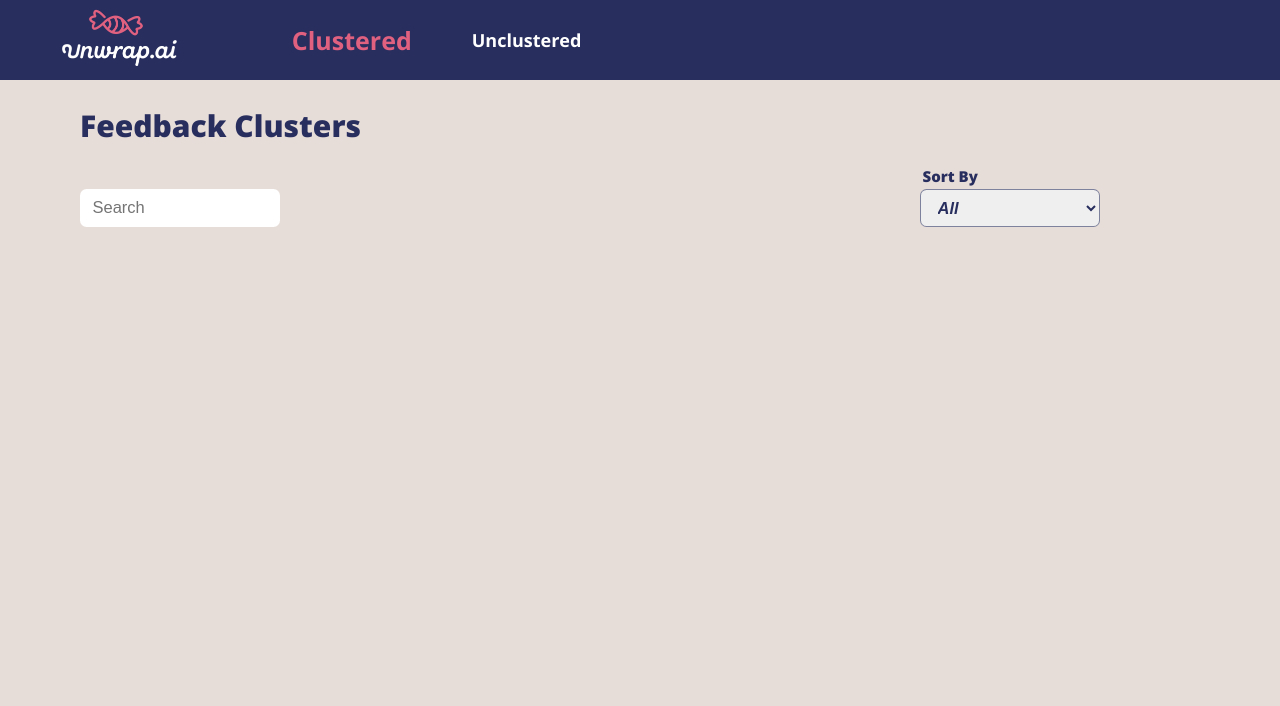
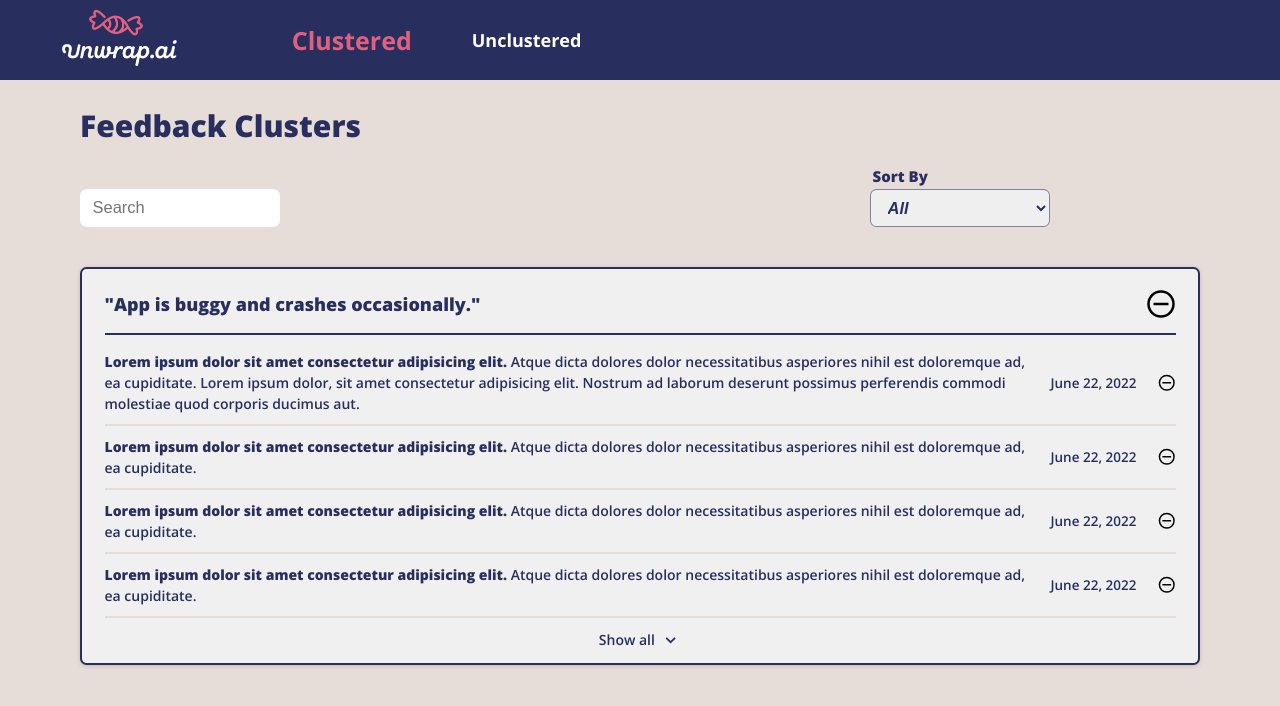
Before and after one commit to davidmvenegas/Unwrap.ai, a React (Create React App) app: page / in a window 1280 px wide. Shown: the top 706 px of the page. Built offline with nearby package versions, Linux system fonts and the light colour scheme.

Commit message:
clustered sentence wireframe complete

```diff
--- a/package.json
+++ b/package.json
@@ -8,6 +8,7 @@
     "@testing-library/user-event": "^13.5.0",
     "react": "^18.2.0",
     "react-dom": "^18.2.0",
+    "react-icons": "^4.4.0",
     "react-router-dom": "^6.3.0",
     "react-scripts": "5.0.1",
     "web-vitals": "^2.1.4"
--- a/src/components/0-navbar/navbar.css
+++ b/src/components/0-navbar/navbar.css
@@ -3,7 +3,7 @@
     display: flex;
     align-items: center;
     justify-content: flex-start;
-    background-color: #282e5e;
+    background-color: var(--primary-color);
     height: 8rem;
 }
 .navbar-wrapper {
--- /dev/null
+++ b/src/components/1-clustered_tab/Clust.js
@@ -0,0 +1,52 @@
+import './clust.css'
+import { BiChevronDown } from 'react-icons/bi'
+import { GrSubtractCircle } from 'react-icons/gr'
+
+function Clust() {
+    return (
+        <div className="clst-wrapper">
+            <div className="clst-title-wrapper">
+                <h1>"App is buggy and crashes occasionally."</h1>
+                <GrSubtractCircle id='clst-title-accepted'/>
+            </div>
+            <div className="clst-sentence-wrapper">
+                <p><span>Lorem ipsum dolor sit amet consectetur adipisicing elit.</span> Atque dicta dolores dolor necessitatibus asperiores nihil est doloremque ad, ea cupiditate. Lorem ipsum dolor, sit amet consectetur adipisicing elit. Nostrum ad laborum deserunt possimus perferendis commodi molestiae quod corporis ducimus aut.</p>
+                <div className="clst-sentence-end-box">
+                    <h4>June 22, 2022</h4>
+                    <GrSubtractCircle id='clst-sentence-accepted'/>
+                </div>
+            </div>
+            <div className="clst-sentence-wrapper">
+                <p><span>Lorem ipsum dolor sit amet consectetur adipisicing elit.</span> Atque dicta dolores dolor necessitatibus asperiores nihil est doloremque ad, ea cupiditate.</p>
+                <div className="clst-sentence-end-box">
+                    <h4>June 22, 2022</h4>
+                    <GrSubtractCircle id='clst-sentence-accepted'/>
+                </div>
+            </div>
+            <div className="clst-sentence-wrapper">
+                <p><span>Lorem ipsum dolor sit amet consectetur adipisicing elit.</span> Atque dicta dolores dolor necessitatibus asperiores nihil est doloremque ad, ea cupiditate.</p>
+                <div className="clst-sentence-end-box">
+                    <h4>June 22, 2022</h4>
+                    <GrSubtractCircle id='clst-sentence-accepted'/>
+                </div>
+            </div>
+            <div className="clst-sentence-wrapper">
+                <p><span>Lorem ipsum dolor sit amet consectetur adipisicing elit.</span> Atque dicta dolores dolor necessitatibus asperiores nihil est doloremque ad, ea cupiditate.</p>
+                <div className="clst-sentence-end-box">
+                    <h4>June 22, 2022</h4>
+                    <GrSubtractCircle id='clst-sentence-accepted'/>
+                </div>
+            </div>
+
+            <div className="clst-dropdown-wrapper">
+                <div className="clst-dropdown-box">
+                    <p>Show all</p>
+                    <BiChevronDown id='clst-dropdown-click'/>
+                </div>
+            </div>
+
+        </div>
+    )
+}
+
+export default Clust
--- a/src/components/1-clustered_tab/Clustered.js
+++ b/src/components/1-clustered_tab/Clustered.js
@@ -1,5 +1,6 @@
 import './clustered.css'
 import Navbar from '../0-navbar/Navbar'
+import Clust from './Clust'
 
 function Clustered() {
 
@@ -22,7 +23,7 @@ function Clustered() {
     return (
         <div>
             <Navbar/>
-            <div className='clst-wrapper'>
+            <div className='clst-container'>
                 <div className="clst-header">
                     <h1>Feedback Clusters</h1>
                     <div className="clst-header-box">
@@ -39,7 +40,13 @@ function Clustered() {
                         </div>
                     </div>
                 </div>
-                <div className="clst-body"></div>
+                <div className="clst-body">
+
+
+                    <Clust/>
+
+
+                </div>
             </div>
         </div>
     )
--- /dev/null
+++ b/src/components/1-clustered_tab/clust.css
@@ -0,0 +1,91 @@
+.clst-wrapper {
+    background: #f1f0f0;
+    border: 2px solid var(--primary-color);
+    border-radius: .65rem;
+    padding: 2rem 2.25rem 0;
+    margin-bottom: 2rem;
+    box-shadow: rgba(0, 0, 0, 0.16) 0px 1px 4px;
+}
+
+/* Cluster Title */
+.clst-title-wrapper {
+    display: flex;
+    align-items: center;
+    justify-content: space-between;
+    padding-bottom: 1.35rem;
+    margin-bottom: .65rem;
+    border-bottom: 2px solid var(--primary-color);
+}
+.clst-title-wrapper h1 {
+    font-size: 1.8rem;
+    font-weight: 800;
+}
+#clst-title-accepted {
+    font-size: 3rem;
+    transition: all .1s ease;
+}
+#clst-title-accepted:hover {
+    transform: scale(1.085);
+    background: radial-gradient(circle, rgba(255, 0, 0, 0.25) 0%, #ffffff00 75%);
+    cursor: pointer;
+}
+
+/* Cluster Sentence */
+.clst-sentence-wrapper {
+    display: flex;
+    align-items: center;
+    justify-content: space-between;
+    padding: 1rem 0;
+    border-bottom: 2px solid var(--secondary-color);
+}
+.clst-sentence-wrapper p {
+    font-size: 1.4rem;
+    font-weight: 600;
+    line-height: 1.5;
+    width: 87.5%;
+}
+.clst-sentence-wrapper p span {
+    font-weight: 800;
+}
+.clst-sentence-end-box {
+    display: flex;
+    align-items: center;
+    justify-content: space-between;
+    width: 12.5rem;
+}
+.clst-sentence-wrapper h4 {
+    font-size: 1.35rem;
+    font-weight: 600;
+}
+#clst-sentence-accepted {
+    font-size: 1.75rem;
+    transition: all .2s ease;
+}
+#clst-sentence-accepted:hover {
+    transform: scale(1.085);
+    background: radial-gradient(circle, rgba(255, 0, 0, 0.25) 0%, #ffffff00 75%);
+    cursor: pointer;
+}
+
+/* Cluster Dropdown */
+.clst-dropdown-wrapper {
+    display: flex;
+    align-items: center;
+    justify-content: center;
+    margin: 1.125rem 0 1.25rem;
+}
+.clst-dropdown-box {
+    display: flex;
+    align-items: center;
+    justify-content: center;
+    cursor: pointer;
+}
+.clst-dropdown-wrapper p {
+    font-size: 1.4rem;
+    font-weight: 600;
+    padding-right: .5rem;
+}
+#clst-dropdown-click {
+    font-size: 2.125rem;
+    font-weight: 800;
+}
--- a/src/components/1-clustered_tab/clustered.css
+++ b/src/components/1-clustered_tab/clustered.css
@@ -1,4 +1,4 @@
-.clst-wrapper {
+.clst-container {
     margin: 2.5rem 8rem;
 }
 
@@ -28,7 +28,7 @@
     box-shadow: 0 0 8.5px #282e5e90;
 }
 .clst-header-fltr-box {
-    margin-right: 10rem;
+    margin-right: 15rem;
 }
 .clst-header-fltr-box h2 {
     font-weight: 800;
@@ -44,11 +44,12 @@
     font-size: 1.65rem;
     font-weight: 800;
     font-style: italic;
-    color: #282e5e;
+    color: var(--primary-color);
     padding-left: 1.25rem;
     cursor: pointer;
 }
 
 /* Body */
 .clst-body {
+    margin: 4rem 0;
 }
--- a/src/components/2-unclustered_tab/unclustered.css
+++ b/src/components/2-unclustered_tab/unclustered.css
@@ -19,7 +19,7 @@
     border-radius: .65rem;
     border: none;
     outline: none;
-    color: #282e5e;
+    color: var(--primary-color);
     font-size: 1.65rem;
     padding-left: 1.25rem;
 }
--- a/src/index.css
+++ b/src/index.css
@@ -1,4 +1,8 @@
 @import url('https://fonts.googleapis.com/css2?family=Open+Sans:ital,wght@0,300;0,400;0,500;0,600;0,700;0,800;1,300;1,400;1,500;1,600;1,700;1,800&display=swap');
+:root {
+    --primary-color: #282e5e;
+    --secondary-color: #e7ddd8;
+}
 * {
     margin: 0;
     padding: 0;
@@ -10,6 +14,6 @@ html {
     font-family: 'Open Sans', sans-serif;
 }
 body {
-    background: #e7ddd8;
-    color: #282e5e;
+    background: var(--secondary-color);
+    color: var(--primary-color);
 }
```
Also changed, not shown: 1 other file (tests, documents, lock files or other folders).
